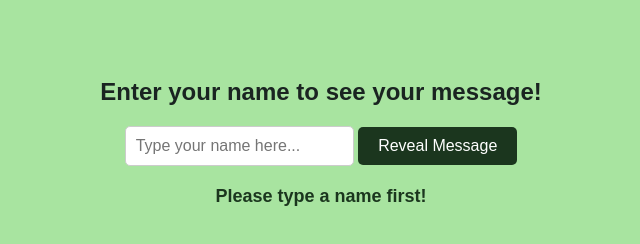
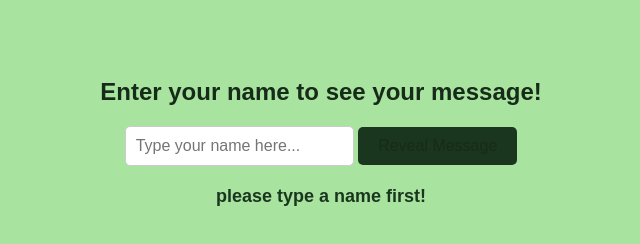
Before and after one commit to xiiali/for-NV, a plain HTML site: page index.html in a window 1280 px wide. Both pictures are taken after a click on the button "Reveal Message". Shown: the whole page, without its empty margins (319-959 px from the left). Drawn offline with Linux system fonts and the light colour scheme.

Commit message:
Add files via upload

```diff
--- a/index.html
+++ b/index.html
@@ -8,9 +8,9 @@
     text-align: center;
     padding: 50px;
     background: #A8E4A0;
-    color: #1A2421; }
+    color: #172B19; }
         input { padding: 10px; font-size: 16px; border: 1px solid #ccc; border-radius: 5px; }
-        button { padding: 10px 20px; font-size: 16px; background: #1B361E; color: white; border: none; border-radius: 5px; cursor: pointer; }
+        button { padding: 10px 20px; font-size: 16px; background: #1B361E; color: #172B19; border: none; border-radius: 5px; cursor: pointer; }
         #messageBox { margin-top: 20px; font-size: 18px; font-weight: bold; color: #1B361E; min-height: 40px; }
     </style>
 </head>
@@ -35,7 +35,7 @@
 
             // 4. Check the names
             if (cleanName === "") {
-                box.innerText = "Please type a name first!";
+                box.innerText = "please type a name first!";
             }
             else if (cleanName === "nex") {
                 box.innerText = "Hey nex! Thanks for being an awesome friend <3";
```
